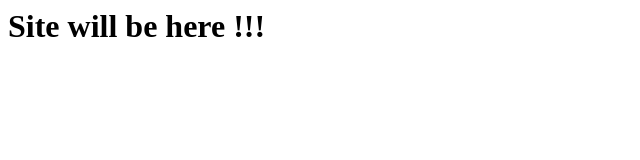
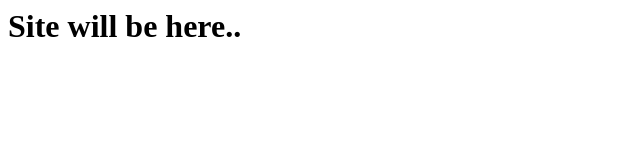
Before and after one commit to WebfitDesign/netlify-hosts, a plain HTML site: page public/index.html in a window 1280 px wide. Shown: the full height of the page, 0-640 px from the left. Drawn offline with Linux system fonts and the light colour scheme.

Commit message:
new commit

```diff
--- a/public/index.html
+++ b/public/index.html
@@ -1 +1 @@
-<h1>Site will be here !!!</h1>
+<h1>Site will be here..</h1>
```
Also changed, not shown: 1 other file.
